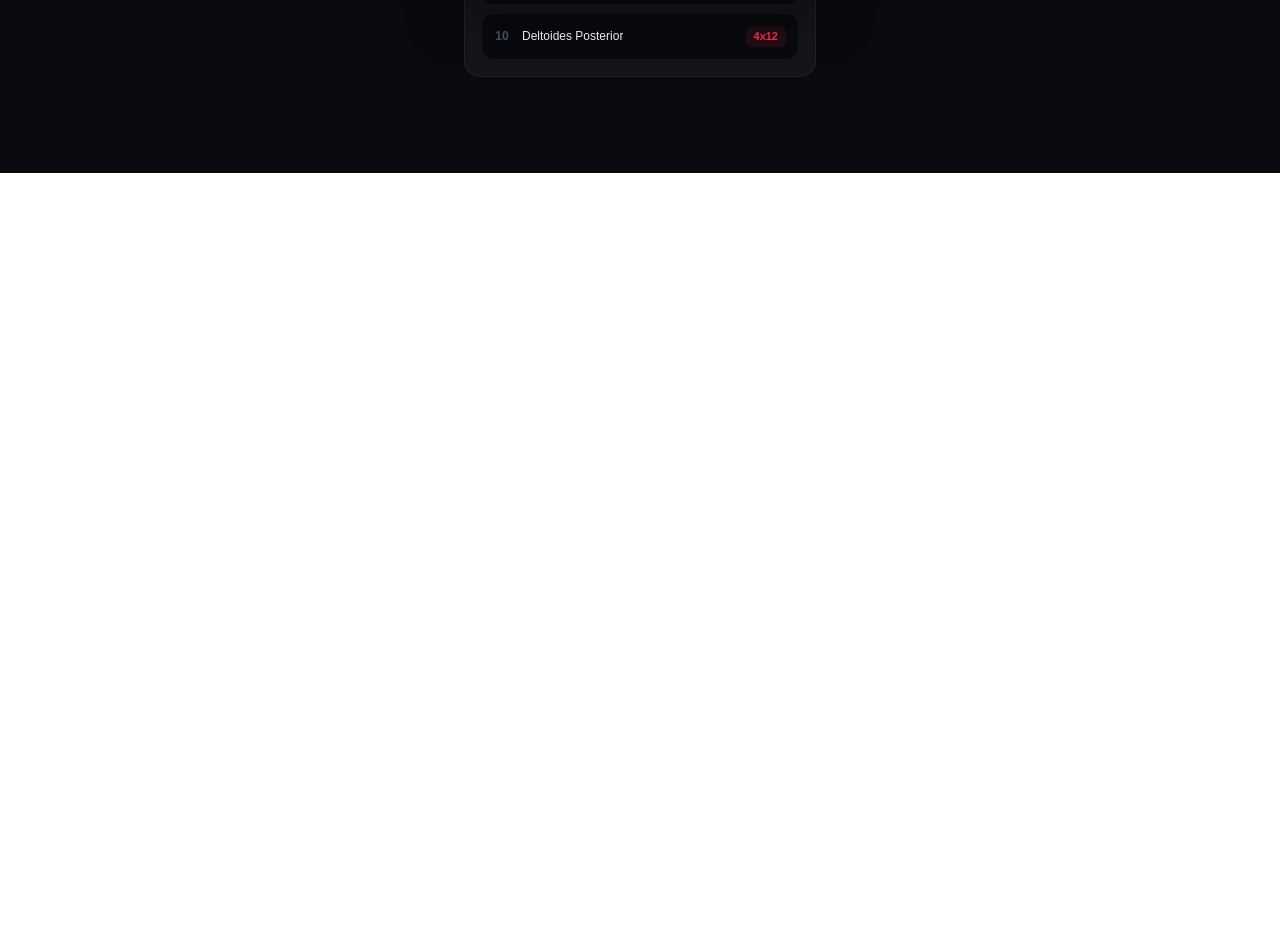
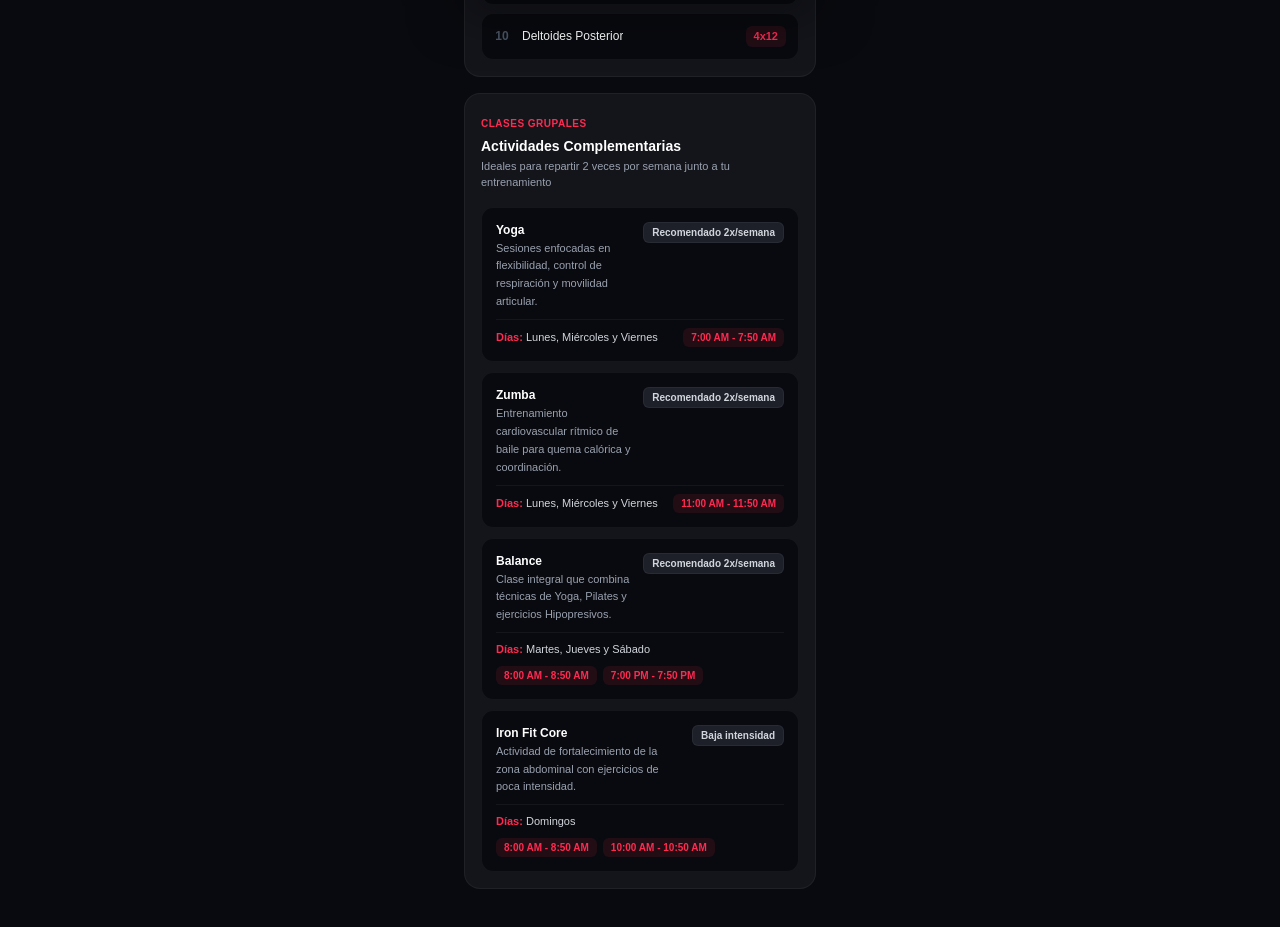
Before and after one commit to JesReyA/Sistema-Gestion-Gimnasio, a Next.js app in the folder frontend/web/: page /rutinas in a window 1280 px wide. Shown: the part 785-1712 px from the top of the page. Before the commit the page ends 958 px from the top, so only its background shows below. Built offline with nearby package versions, Linux system fonts and the light colour scheme.

Commit message:
Actividades dentro de rutinas agregadas

```diff
--- a/frontend/web/src/app/(cliente)/rutinas/page.tsx
+++ b/frontend/web/src/app/(cliente)/rutinas/page.tsx
@@ -17,6 +17,15 @@ export interface WorkoutDay {
   title: string;
   focus: string;
   exercises: Exercise[];
+}
+
+export interface GroupActivity {
+  id: string;
+  name: string;
+  description: string;
+  days: string;
+  schedules: string[];
+  intensity?: string;
 }
 
 // --- 2. BLOQUES MODULARES DE EJERCICIOS ---
@@ -105,6 +114,42 @@ const BLOCK_FULL_BODY: Exercise[] = [
   { id: 'fb-15', name: 'Abductor', setsReps: '3x12' },
   { id: 'fb-16', name: 'Elevación de talón', setsReps: '3x12' },
   { id: 'fb-17', name: 'Abdominal Crunch en máquina', setsReps: '3x12' },
+];
+
+// --- 2.5 ACTIVIDADES Y CLASES GRUPALES ---
+const GROUP_ACTIVITIES: GroupActivity[] = [
+  {
+    id: 'act-1',
+    name: 'Yoga',
+    description: 'Sesiones enfocadas en flexibilidad, control de respiración y movilidad articular.',
+    days: 'Lunes, Miércoles y Viernes',
+    schedules: ['7:00 AM - 7:50 AM'],
+    intensity: 'Recomendado 2x/semana',
+  },
+  {
+    id: 'act-2',
+    name: 'Zumba',
+    description: 'Entrenamiento cardiovascular rítmico de baile para quema calórica y coordinación.',
+    days: 'Lunes, Miércoles y Viernes',
+    schedules: ['11:00 AM - 11:50 AM'],
+    intensity: 'Recomendado 2x/semana',
+  },
+  {
+    id: 'act-3',
+    name: 'Balance',
+    description: 'Clase integral que combina técnicas de Yoga, Pilates y ejercicios Hipopresivos.',
+    days: 'Martes, Jueves y Sábado',
+    schedules: ['8:00 AM - 8:50 AM', '7:00 PM - 7:50 PM'],
+    intensity: 'Recomendado 2x/semana',
+  },
+  {
+    id: 'act-4',
+    name: 'Iron Fit Core',
+    description: 'Actividad de fortalecimiento de la zona abdominal con ejercicios de poca intensidad.',
+    days: 'Domingos',
+    schedules: ['8:00 AM - 8:50 AM', '10:00 AM - 10:50 AM'],
+    intensity: 'Baja intensidad',
+  },
 ];
 
 // --- 3. DÍAS SEGÚN FRECUENCIA Y PREFERENCIA ---
@@ -279,6 +324,63 @@ export default function RoutinesPage() {
         </div>
       </section>
 
+      {/* 4. Actividades y Clases Grupales Complementarias */}
+      <section className="bg-[#14151b] border border-white/5 rounded-2xl p-4">
+        <div className="mb-4">
+          <span className="text-[10px] uppercase font-bold text-[#ff2a51] tracking-wider">
+            CLASES GRUPALES
+          </span>
+          <h2 className="text-sm font-bold text-white mt-0.5">
+            Actividades Complementarias
+          </h2>
+          <p className="text-[11px] text-gray-400 mt-0.5">
+            Ideales para repartir 2 veces por semana junto a tu entrenamiento
+          </p>
+        </div>
+
+        <div className="space-y-2.5">
+          {GROUP_ACTIVITIES.map((activity) => (
+            <div
+              key={activity.id}
+              className="p-3.5 bg-[#090a0f] rounded-xl border border-white/5 flex flex-col gap-2"
+            >
+              <div className="flex items-start justify-between gap-2">
+                <div>
+                  <h3 className="text-xs font-bold text-white flex items-center gap-2">
+                    {activity.name}
+                  </h3>
+                  <p className="text-[11px] text-gray-400 mt-0.5 leading-relaxed">
+                    {activity.description}
+                  </p>
+                </div>
+                {activity.intensity && (
+                  <span className="text-[10px] font-semibold text-gray-300 bg-[#1e2029] border border-white/5 px-2 py-0.5 rounded-md shrink-0">
+                    {activity.intensity}
+                  </span>
+                )}
+              </div>
+
+              <div className="pt-2 border-t border-white/5 flex flex-wrap items-center justify-between gap-2">
+                <span className="text-[11px] font-medium text-gray-300">
+                  <strong className="text-[#ff2a51] font-semibold">Días:</strong> {activity.days}
+                </span>
+
+                <div className="flex flex-wrap gap-1.5">
+                  {activity.schedules.map((time, idx) => (
+                    <span
+                      key={idx}
+                      className="text-[10px] font-semibold text-[#ff2a51] bg-[#ff2a51]/10 px-2 py-0.5 rounded-md"
+                    >
+                      {time}
+                    </span>
+                  ))}
+                </div>
+              </div>
+            </div>
+          ))}
+        </div>
+      </section>
+
     </div>
   );
 }
```
